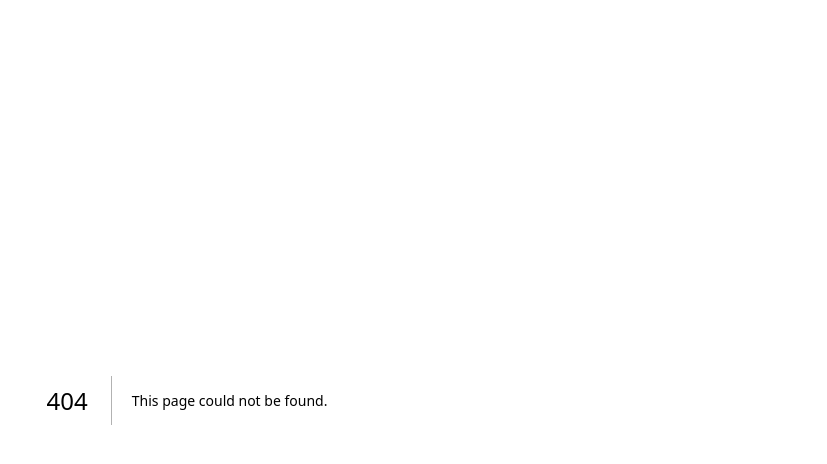
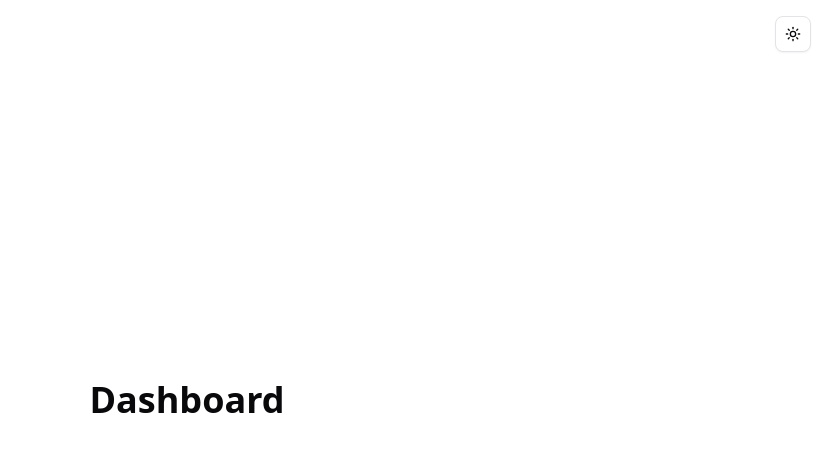
Before and after one commit to Jitendra797/hyperbase, a Next.js app: page /dashboard in a window 1280 px wide. Before the commit this address had no page. Shown: the top 464 px of the page, without its empty margins (453-1280 px from the left). Built offline with nearby package versions, Linux system fonts and the light colour scheme.

Commit message:
Add Dashboard component with ThemeToggle integration

```diff
--- /dev/null
+++ b/app/dashboard/page.tsx
@@ -0,0 +1,14 @@
+import { ThemeToggle } from "@/components/theme-toggle";
+
+export default function Dashboard() {
+  return (
+    <main>
+      <div className="absolute top-4 right-4">
+        <ThemeToggle />
+      </div>
+      <div className="flex flex-col items-center justify-center h-screen">
+        <h1 className="text-4xl font-bold">Dashboard</h1>
+      </div>
+    </main>
+  );
+}
```
